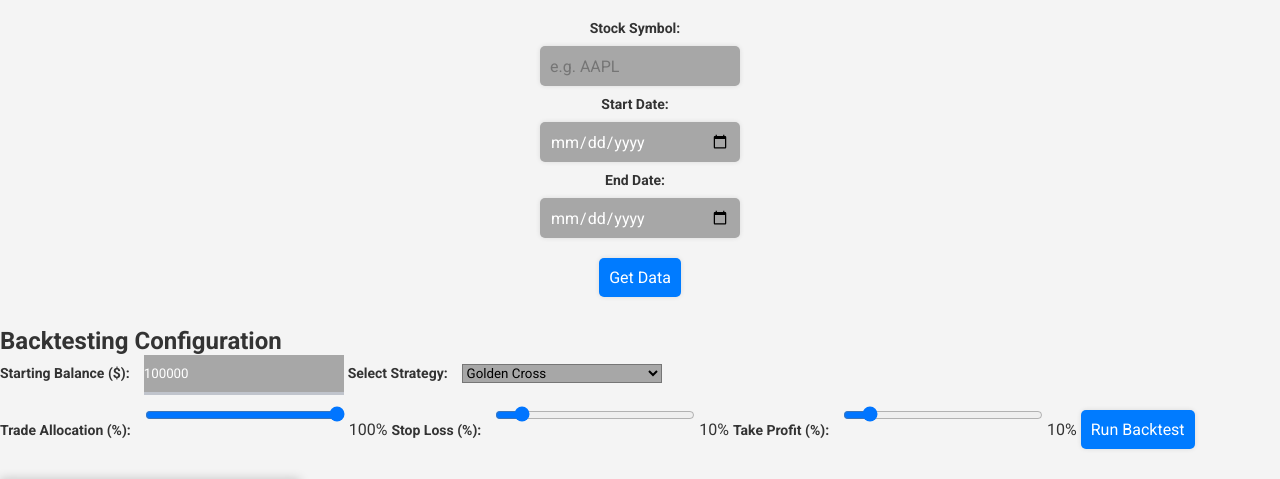
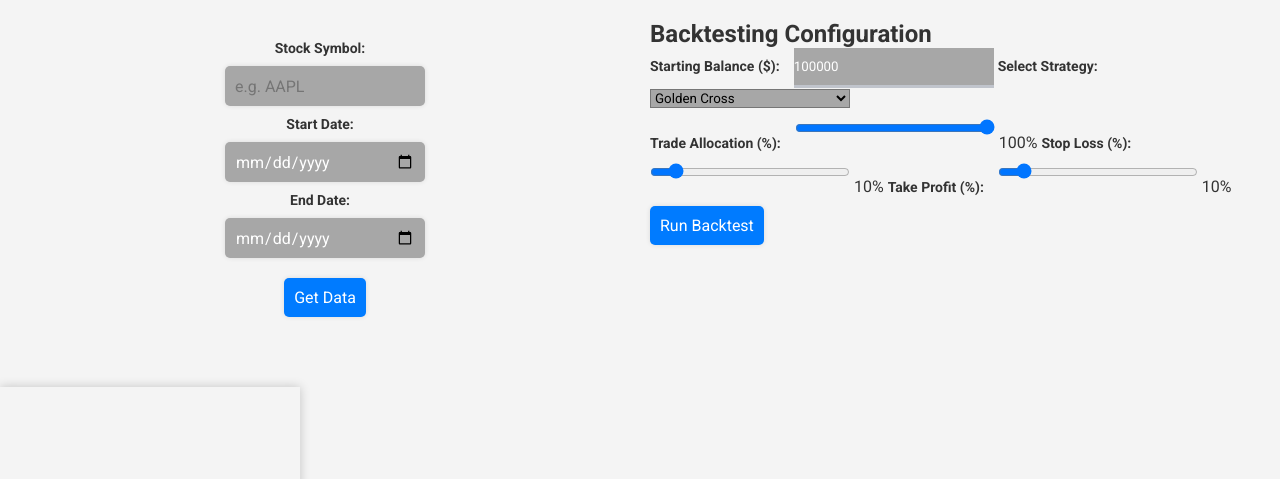
Before and after one commit to tobyrs/StockMarket_Analysis_Tool, a Flask app: page / in a window 1280 px wide. Shown: the part 100-579 px from the top of the page. Run offline with Flask 3, Linux system fonts and the light colour scheme; a map, chart or similar area stays blank; some libraries are stand-ins or nearby versions.

Commit message:
Update: UI impovements

```diff
--- a/static/css/styles.css
+++ b/static/css/styles.css
@@ -850,3 +850,30 @@ input[type="text"], input[type="date"], input[type="number"], input[type="range"
     background-color: #a7a7a7;
     width: 200px; /* fixed width */
 }
+
+
+.main-content {
+    display: flex;
+    flex-wrap: wrap;
+    justify-content: space-between;
+    padding: 20px;
+}
+
+.input-container {
+    flex: 1;
+    max-width: calc(50% - 10px);
+}
+
+.backtest-container {
+    flex: 1;
+    max-width: calc(50% - 10px);
+}
+
+/* Responsive layout for smaller screens */
+@media (max-width: 768px) {
+    .input-container,
+    .backtest-container {
+        max-width: 100%;
+        margin-bottom: 20px;
+    }
+}
--- a/templates/index.html
+++ b/templates/index.html
@@ -36,6 +36,8 @@
 
 
 
+    <div class="main-content">
+        <!-- Input Fields Section -->
         <div class="input-container">
             <label for="symbol">Stock Symbol:</label>
             <input type="text" id="symbol" placeholder="e.g. AAPL">
@@ -70,6 +72,7 @@
             <span id="takeProfitValue">10</span>%
             <button onclick="backTestStrategy()">Run Backtest</button>
         </div>
+    </div>
 
     <div id="loading">Fetching data...</div>
     <div id="error">An error occurred while fetching data.</div>
```
Lines whose indentation alone changed are shown as unchanged.
